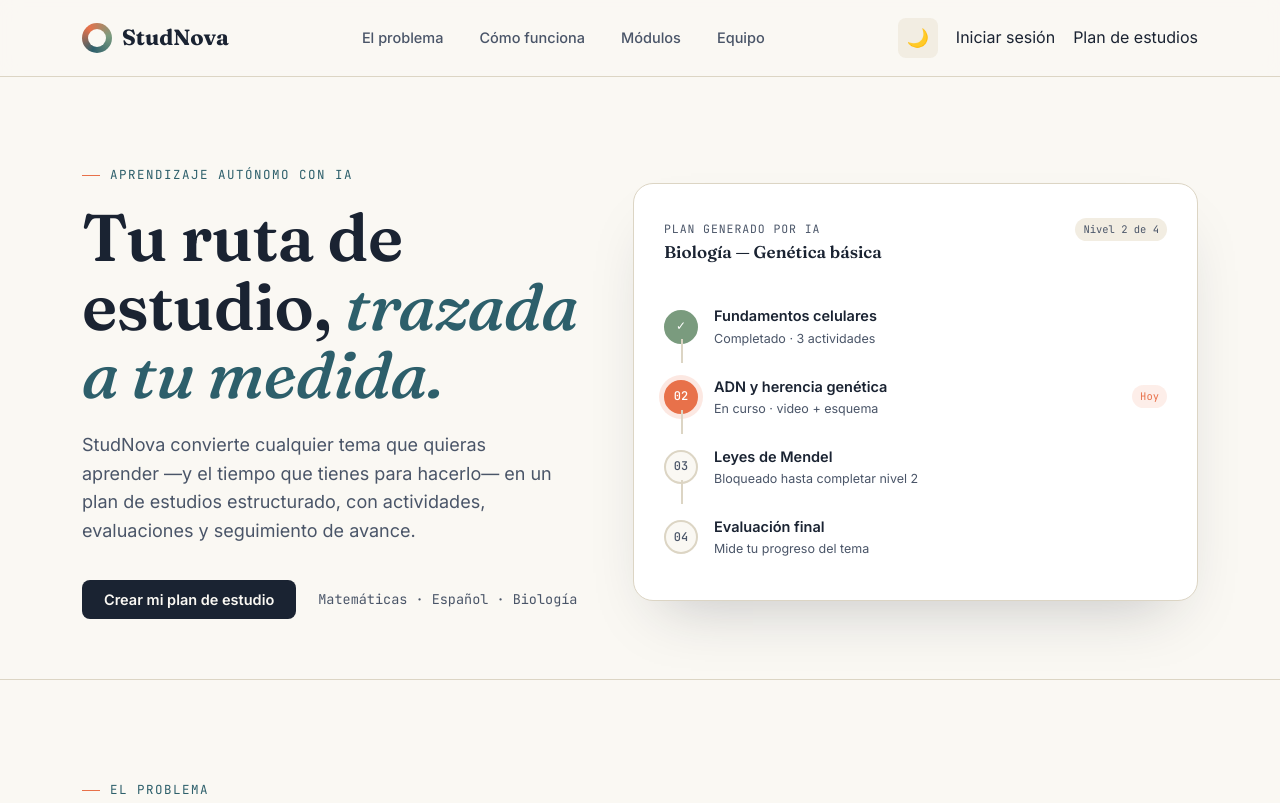
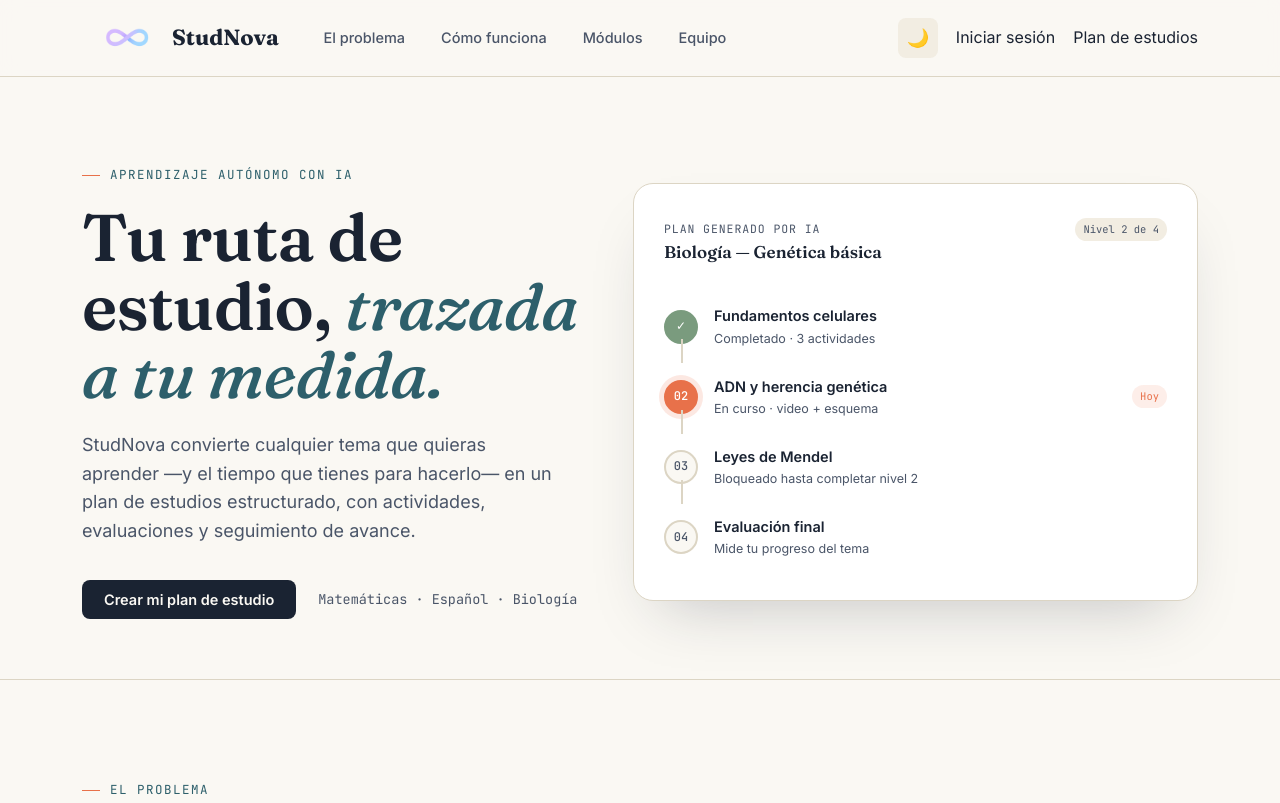
Before and after one commit to nicoltriana71-source/Interfaz_Proyecto-LOGIN, a plain HTML site: page principal/index.html in a window 1280 px wide. Shown: the top 803 px of the page. Drawn offline with Linux system fonts and the light colour scheme.

Commit message:
union codigos 3

```diff
--- a/principal/index.html
+++ b/principal/index.html
@@ -14,7 +14,8 @@
 <header>
   <nav class="wrap">
     <div class="logo">
-      <span class="logo-mark"></span>
+      <div class="logo" id="logo"></div>
+      <img src="../image.png" alt="logo Stud nova" class="logo-img">
       StudNova
     </div>
     <button type="button" class="hamburger" id="hamburgerBtn" aria-label="Abrir menú" aria-expanded="false" aria-controls="navCollapsible">
--- a/principal/style.css
+++ b/principal/style.css
@@ -1102,3 +1102,6 @@ footer{
   html{scroll-behavior:auto;}
   *{transition:none !important;}
 }
+.logo{
+  width: 70px;
+}
```
